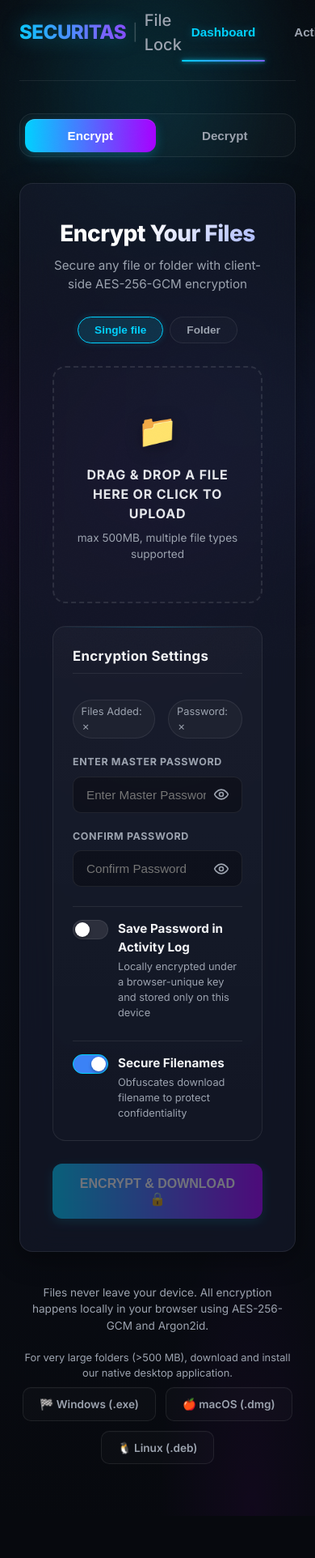
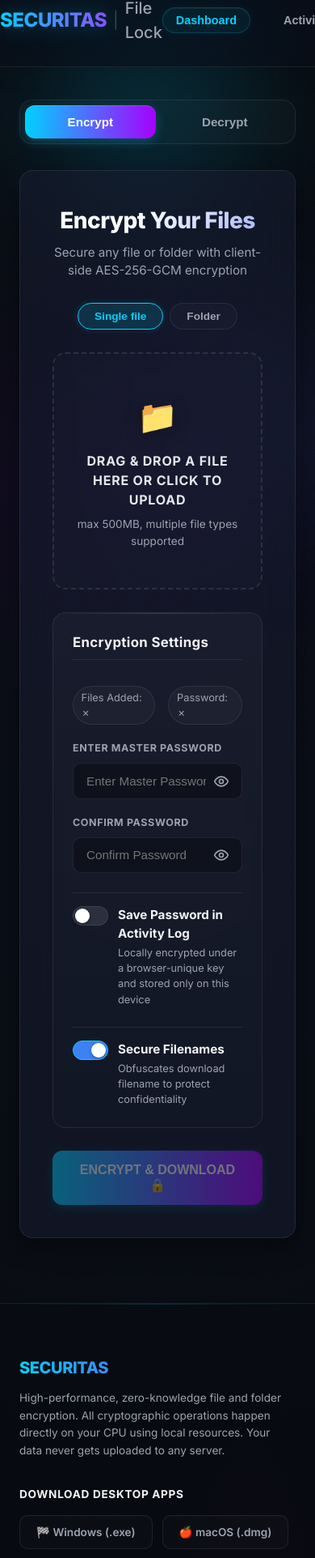
Before and after one commit to kmahad/ENCD-, a React (Vite) app in the folder apps/web/: page / in a window 390 px wide. Shown: the part 32-1956 px from the top of the page at 81% size. Before the commit the page ends 1904 px from the top, so only its background shows below. Built offline with nearby package versions, Linux system fonts and the light colour scheme.

Commit message:
style: implement responsive full-width layout with sticky header and grid footer

```diff
--- a/apps/web/src/App.tsx
+++ b/apps/web/src/App.tsx
@@ -61,6 +61,7 @@
       <div className="bg-orb bg-orb--3" />
       <div className="app">
         <header className="header">
+          <div className="header__container container">
             <div className="header__brand">
               <span className="header__brand-main">SECURITAS</span>
               <span className="header__brand-divider">|</span>
@@ -100,7 +101,6 @@
                 📥 {getOSLabel(userOS)}
               </a>
 
-
               <div className="profile-badge">
                 <div className="profile-avatar">
                   <span className="profile-icon">👤</span>
@@ -109,8 +109,10 @@
                 <span className="profile-status">Online</span>
               </div>
             </div>
+          </div>
         </header>
 
+        <div className="main-content">
           {page === "dashboard" && (
             <nav className="tabs">
               <button
@@ -136,31 +138,26 @@
             {page === "activity" && <ActivityPage />}
             {page === "help" && <HelpPage />}
           </main>
+        </div>
 
         <footer className="footer">
-          <p>
-            Files never leave your device. All encryption happens locally in
-            your browser using AES-256-GCM and Argon2id.
+          <div className="footer__container container">
+            <div className="footer__brand-info">
+              <span className="footer__brand-title">SECURITAS</span>
+              <p className="footer__brand-desc">
+                High-performance, zero-knowledge file and folder encryption.
+                All cryptographic operations happen directly on your CPU using local resources.
+                Your data never gets uploaded to any server.
               </p>
-          <div
-            style={{
-              marginTop: "0.75rem",
-              display: "flex",
-              flexDirection: "column",
-              alignItems: "center",
-              gap: "0.5rem",
-            }}
-          >
-            <p className="footer__sub" style={{ margin: 0 }}>
-              For very large folders (&gt;500 MB), download and install our
-              native desktop application.
-            </p>
+            </div>
+
+            <div className="footer__links-section">
+              <span className="footer__links-title">Download Desktop Apps</span>
               <div
                 style={{
                   display: "flex",
                   gap: "0.75rem",
                   flexWrap: "wrap",
-                justifyContent: "center",
                 }}
               >
                 <a
@@ -186,6 +183,16 @@
                 </a>
               </div>
             </div>
+          </div>
+
+          <div className="footer__bottom container">
+            <p className="footer__copyright">
+              © {new Date().getFullYear()} Securitas File Lock. Released under MIT License.
+            </p>
+            <p className="footer__badge-note">
+              🔒 Local Cryptography (AES-256-GCM + Argon2id)
+            </p>
+          </div>
         </footer>
       </div>
     </>
--- a/apps/web/src/index.css
+++ b/apps/web/src/index.css
@@ -234,22 +234,45 @@
 }
 
 .app {
-  max-width: 780px;
-  margin: 0 auto;
-  padding: 2rem 1.5rem 4rem;
   min-height: 100vh;
   display: flex;
   flex-direction: column;
+  width: 100%;
 }
 
-/* Header & Brand Navbar */
+.container {
+  width: 100%;
+  max-width: 1200px;
+  margin: 0 auto;
+  padding: 0 1.5rem;
+}
+
+.main-content {
+  flex: 1;
+  width: 100%;
+  max-width: 800px;
+  margin: 0 auto;
+  padding: 2.5rem 1.5rem 5rem;
+}
+
+/* Header & Brand Sticky Navbar */
 .header {
+  position: sticky;
+  top: 0;
+  z-index: 100;
+  backdrop-filter: blur(20px) saturate(1.5);
+  -webkit-backdrop-filter: blur(20px) saturate(1.5);
+  background: rgba(11, 15, 25, 0.7);
+  border-bottom: 1px solid var(--border);
+  box-shadow: 0 4px 30px rgba(0, 0, 0, 0.15);
+  transition: all 0.3s ease;
+}
+
+.header__container {
   display: flex;
   align-items: center;
   justify-content: space-between;
-  margin-bottom: 2.5rem;
-  padding-bottom: 1.25rem;
-  border-bottom: 1px solid var(--border);
+  padding: 1.1rem 0;
 }
 
 .header__brand {
@@ -277,38 +300,29 @@
 
 .nav-link {
   background: none;
-  border: none;
+  border: 1px solid transparent;
   color: var(--text-muted);
-  font-size: 0.95rem;
+  font-size: 0.9rem;
   font-weight: 600;
   cursor: pointer;
-  padding: 0.5rem 0.75rem;
-  position: relative;
-  transition: color 0.25s ease, text-shadow 0.25s ease;
-  border-radius: 8px;
+  padding: 0.45rem 1rem;
+  transition: all 0.25s cubic-bezier(0.16, 1, 0.3, 1);
+  border-radius: 999px;
 }
 
 .nav-link:hover {
   color: var(--text);
-  text-shadow: 0 0 12px rgba(255, 255, 255, 0.15);
   background: rgba(255, 255, 255, 0.03);
+  border-color: rgba(255, 255, 255, 0.05);
 }
 
 .nav-link--active {
   color: #00d2ff;
-  text-shadow: 0 0 12px rgba(0, 210, 255, 0.3);
-}
-
-.nav-link--active::after {
-  content: "";
-  position: absolute;
-  bottom: -1.25rem;
-  left: 0;
-  right: 0;
-  height: 2px;
-  background: linear-gradient(90deg, #00d2ff, #7b61ff);
-  box-shadow: 0 0 12px rgba(0, 210, 255, 0.5), 0 0 4px rgba(0, 210, 255, 0.8);
-  border-radius: 2px;
+  background: rgba(0, 210, 255, 0.06);
+  border-color: rgba(0, 210, 255, 0.2);
+  box-shadow:
+    0 0 16px rgba(0, 210, 255, 0.05),
+    inset 0 1px 0 rgba(255, 255, 255, 0.05);
 }
 
 /* User Profile Badge */
@@ -1307,30 +1321,107 @@
 /* Footer Section */
 .footer {
   margin-top: auto;
-  padding-top: 2.5rem;
-  text-align: center;
+  padding: 4rem 0 3rem;
+  background: rgba(8, 10, 16, 0.4);
+  border-top: 1px solid var(--border);
   position: relative;
+  width: 100%;
 }
 
 .footer::before {
   content: "";
   position: absolute;
   top: 0;
-  left: 10%;
-  right: 10%;
+  left: 0;
+  right: 0;
   height: 1px;
-  background: linear-gradient(90deg, transparent, rgba(255, 255, 255, 0.06), transparent);
+  background: linear-gradient(90deg, transparent, rgba(0, 210, 255, 0.2), transparent);
 }
 
-.footer p {
-  margin: 0;
+.footer__container {
+  display: grid;
+  grid-template-columns: 1.5fr 2fr;
+  gap: 3rem;
+}
+
+@media (max-width: 768px) {
+  .footer__container {
+    grid-template-columns: 1fr;
+    gap: 2rem;
+  }
+}
+
+.footer__brand-info {
+  display: flex;
+  flex-direction: column;
+  gap: 0.75rem;
+  text-align: left;
+}
+
+.footer__brand-title {
+  font-size: 1.25rem;
+  font-weight: 800;
+  letter-spacing: -0.02em;
+  background: linear-gradient(90deg, #00d2ff, #a800ff);
+  -webkit-background-clip: text;
+  -webkit-text-fill-color: transparent;
+  background-clip: text;
+}
+
+.footer__brand-desc {
   font-size: 0.85rem;
   color: var(--text-muted);
+  line-height: 1.6;
+  margin: 0;
 }
 
-.footer__sub {
-  margin-top: 0.5rem !important;
+.footer__links-section {
+  display: flex;
+  flex-direction: column;
+  gap: 1rem;
+  align-items: flex-end;
+}
+
+@media (max-width: 768px) {
+  .footer__links-section {
+    align-items: flex-start;
+  }
+}
+
+.footer__links-title {
+  font-size: 0.85rem;
+  font-weight: 700;
+  color: var(--text);
+  letter-spacing: 0.05em;
+  text-transform: uppercase;
+}
+
+.footer__bottom {
+  margin-top: 3rem;
+  padding-top: 1.5rem;
+  border-top: 1px solid rgba(255, 255, 255, 0.04);
+  display: flex;
+  justify-content: space-between;
+  align-items: center;
+  flex-wrap: wrap;
+  gap: 1rem;
+}
+
+.footer__copyright {
   font-size: 0.8rem !important;
+  color: var(--text-muted) !important;
+  margin: 0 !important;
+}
+
+.footer__badge-note {
+  font-size: 0.8rem !important;
+  color: #00d2ff !important;
+  background: rgba(0, 210, 255, 0.06);
+  border: 1px solid rgba(0, 210, 255, 0.15);
+  padding: 0.25rem 0.75rem;
+  border-radius: 999px;
+  font-weight: 500;
+  margin: 0 !important;
 }
 
 .pick-btn {
```
Lines whose indentation alone changed are shown as unchanged.
